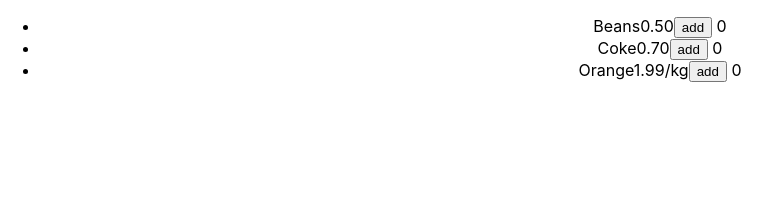
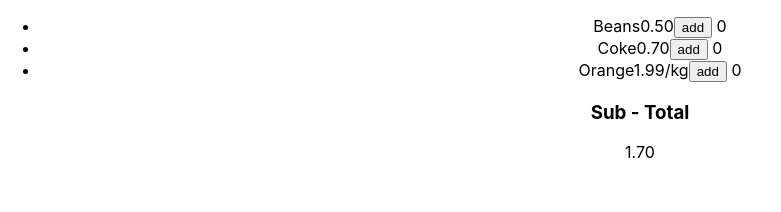
Before and after one commit to ramclen/supermarket-kata, a React (Create React App) app: page / in a window 1280 px wide. Shown: the top 212 px of the page, without its empty margins (0-781 px from the left). Built offline with nearby package versions, Linux system fonts and the light colour scheme.

Commit message:
Passing "should no appear discount section" tests

```diff
--- a/src/App.js
+++ b/src/App.js
@@ -3,19 +3,22 @@ import './App.css';
 import { connect } from 'react-redux';
 import ProductsList from './components/ProductList';
 
-export const App = ({ products, addProduct }) => {
+export const App = ({ products }) => {
   const productsList = {
     Beans: '0.50',
     Coke: '0.70',
     Orange: '1.99/kg'
   };
 
+  products
+
   return (
     <div className="App">
       <ProductsList productsList={productsList} />
       <div className="price-section">
         <div className="subtotal-section">
-
+          <h3>Sub - Total</h3>
+          <span id="subtotal">1.70</span>
         </div>
 
         <div className="savings-section">
@@ -30,6 +33,8 @@ export const App = ({ products, addProduct }) => {
   );
 }
 
+const mapStateToProps = state => ({
+  products: state.products
+})
 
-
-export default connect(undefined, {})(App);
+export default connect(mapStateToProps, {})(App);
```
Also changed, not shown: 1 other file (tests, documents, lock files or other folders).
